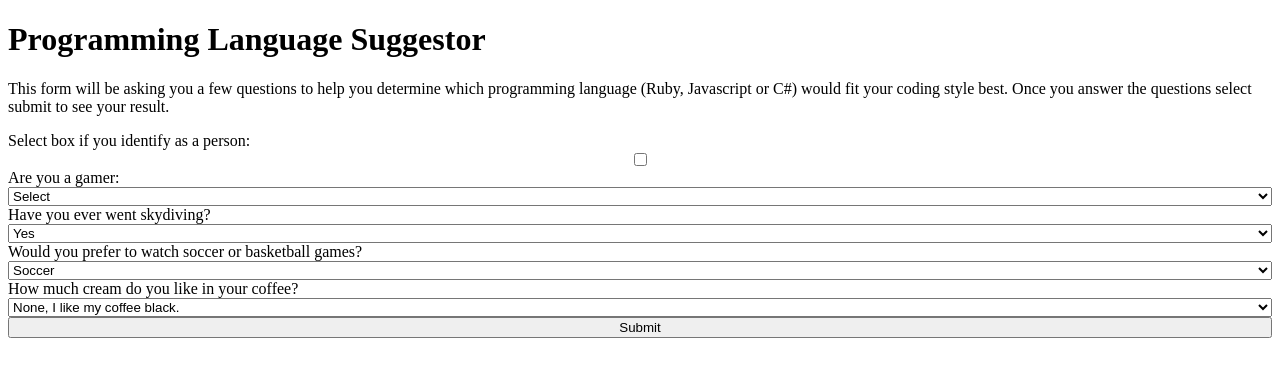
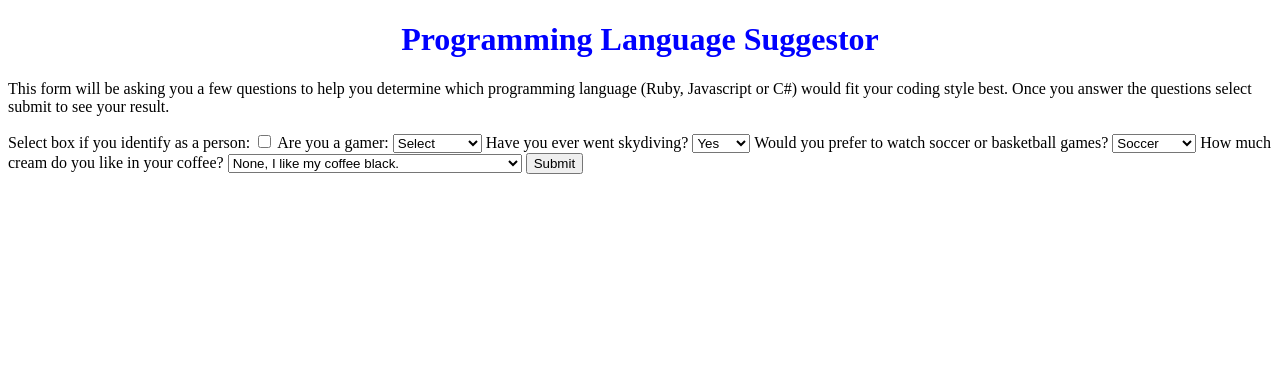
Before and after one commit to helenayele1/Programming-Language-Suggestor, a plain HTML site: page index.html in a window 1280 px wide. Drawn offline with Linux system fonts and the light colour scheme; files that its build step writes are made by us from their sources; files whose address does not match are found by name.

Commit message:
add column format to css

```diff
--- a/css/styles.css
+++ b/css/styles.css
@@ -1,4 +1,22 @@
+h1 {
+    text-align: center;
+    color: pink;
+}
+
+p {
+    margin-top: 50px;
+
+
+}
+
 form {
+    margin-bottom: 50px; /* does nothing */
     display: flex;
     flex-direction: column;
+    max-width: 300px; /* Adjust the width as needed */
+    margin: 0 auto; /* Center the form horizontally */
   }
+
+label {
+    margin-bottom: 100px;
+  }
--- /dev/null
+++ b/styles.css
@@ -0,0 +1,5 @@
+
+h1 {
+    text-align: center;
+    color: blue
+}
```
Also changed, not shown: index.html (+1 -0 lines).
